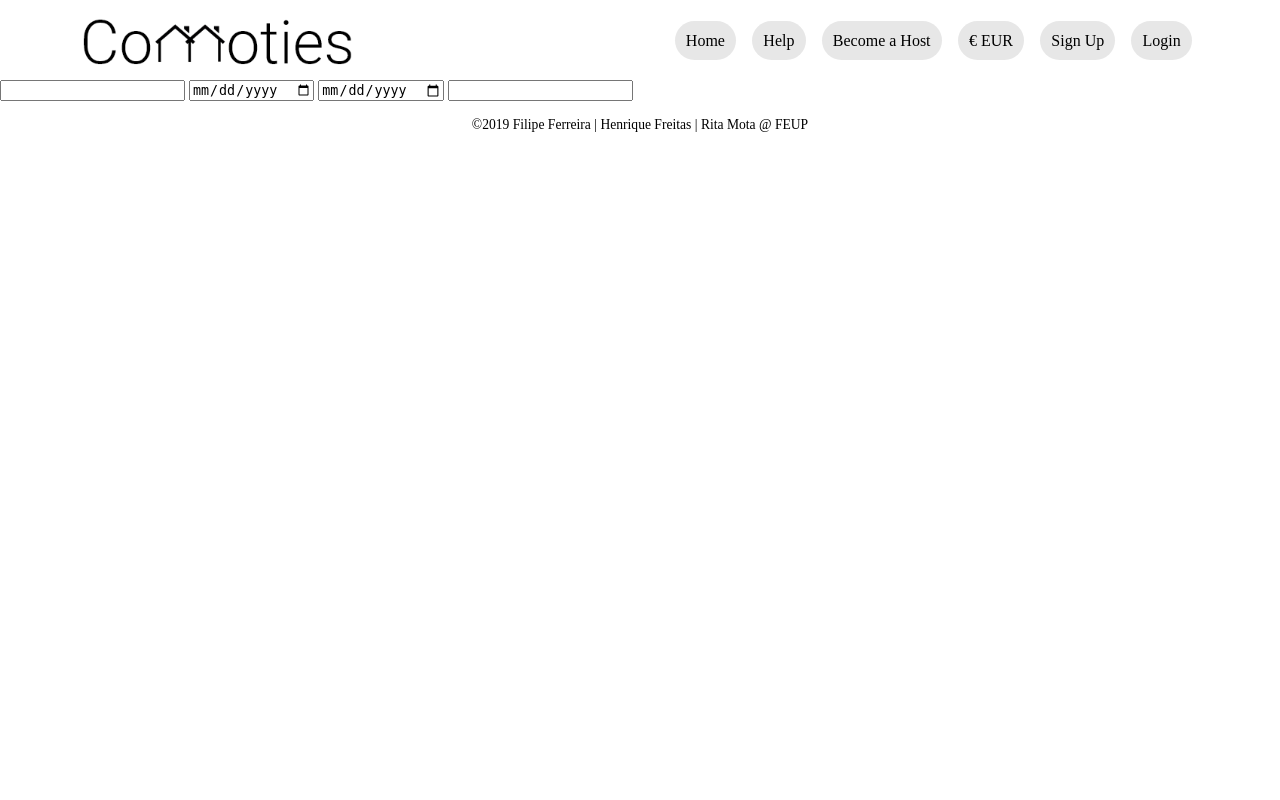
After one commit to atomatir/ltw-feup-proj, a PHP site: template templates/home-form.php in a window 1280 px wide. The commit adds this page. Run offline with PHP 8.4, Linux system fonts and the light colour scheme; the template is opened without the code that fills it, so the values that code supplies are empty.

Commit message:
front end started

```diff
--- /dev/null
+++ b/css/footer.css
@@ -0,0 +1,5 @@
+#down-bar {
+    font-size: 0.85rem;
+    height: 1rem;
+    text-align: center;
+}
--- /dev/null
+++ b/css/head.css
@@ -0,0 +1,43 @@
+body {
+    margin: 0;
+    padding: 0;
+}
+
+#top-bar {
+    display: flex;
+    height: 5rem;
+    padding: 0 5rem;
+}
+
+#logo-img img {
+    height: 5rem;
+    padding: 0;
+}
+
+#menu ul {
+    display: flex;
+    list-style-type: none;
+    padding-top:1rem;
+    padding-right: 5rem;
+    position: absolute;
+    right: 0;
+}
+
+#menu ul li {
+    margin: 0;
+    padding: 0;
+}
+
+#menu ul li a {
+    background-color: #e7e7e7;
+    border-radius: 2rem;
+    color: #000;
+    padding: 0.7rem 0.7rem;
+    margin: 0 0.5rem;
+    text-decoration: none;
+}
+
+#menu ul li a:hover {
+    background-color: #222;
+    color: #fff;
+}
--- /dev/null
+++ b/templates/footer.php
@@ -0,0 +1,6 @@
+
+       <footer id="down-bar">
+            &copy;2019  Filipe Ferreira | Henrique Freitas | Rita Mota  @ FEUP
+        </footer>
+    </body>
+</html>
--- a/templates/head.php
+++ b/templates/head.php
@@ -1,26 +1,24 @@
-
 <html lang="en">
-
     <head>
         <meta charset="UTF-8">
         <meta name="viewport" content="width=device-width, initial-scale=1.0">
         <meta http-equiv="X-UA-Compatible" content="ie=edge">
-    <title>Moties</title>
+        <title>CoMoties</title>
+        <link rel="stylesheet" href="css/head.css" type="text/css">
+        <link rel="stylesheet" href="css/footer.css" type="text/css">
     </head>
 
     <body>
-    <header>
-        <a href=""></a>
-    <nav>
+        <header id="top-bar">
+            <a id="logo-img" href=""><img src="../images/Logo Black (2).png" alt="CoMoties Logo"></a>
+            <nav id="menu">
                 <ul>
-            <li><a href="">Host a Home</a></li>
-            <li><a href="">Log in</a></li>
-            <li><a href="">Sign up</a></li>
+                    <li><a href="">Home</a></li>
                     <li><a href="">Help</a></li>
+                    <li><a href="">Become a Host</a></li>
+                    <li><a href="">€ EUR</a></li>
+                    <li><a href="">Sign Up</a></li>
+                    <li><a href="">Login</a></li>
                 </ul>
             </nav>
         </header>
-
-</body>
-
-</html>
--- /dev/null
+++ b/templates/home-form.php
@@ -0,0 +1,17 @@
+<form id="search-form" action="">
+    <label for="city">
+        <input type="text" name="" id="">
+    </label>
+
+    <label for="date-in">
+        <input type="date" name="" id="">
+    </label>
+
+    <label for="date-out">
+        <input type="date" name="" id="">
+    </label>
+
+    <label for="n-guests">
+        <input type="text" name="" id="">
+    </label>
+</form>
```
Also changed, not shown: templates/nav.php (deleted, +0 -8 lines). Lines whose indentation alone changed are shown as unchanged.
